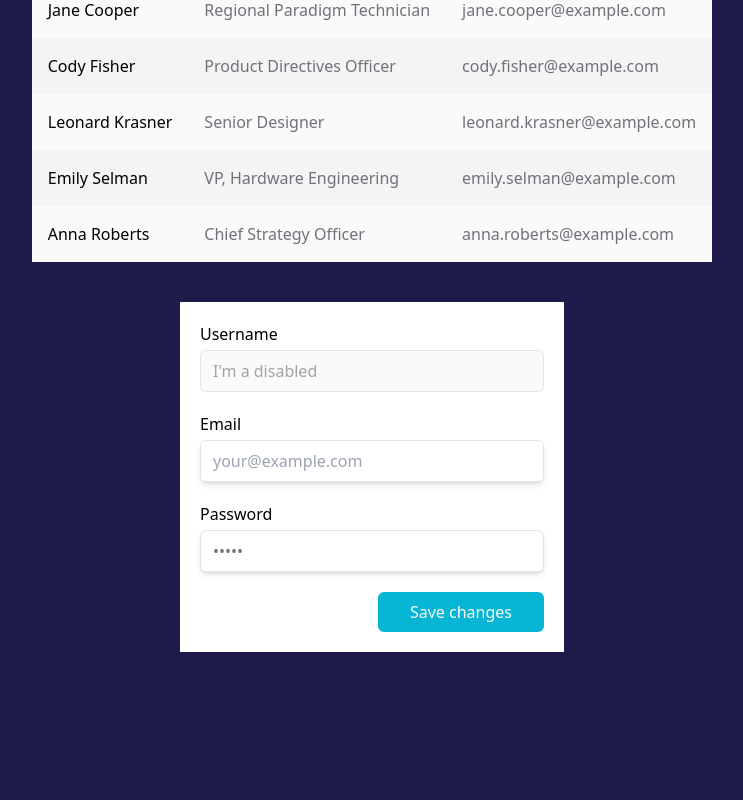
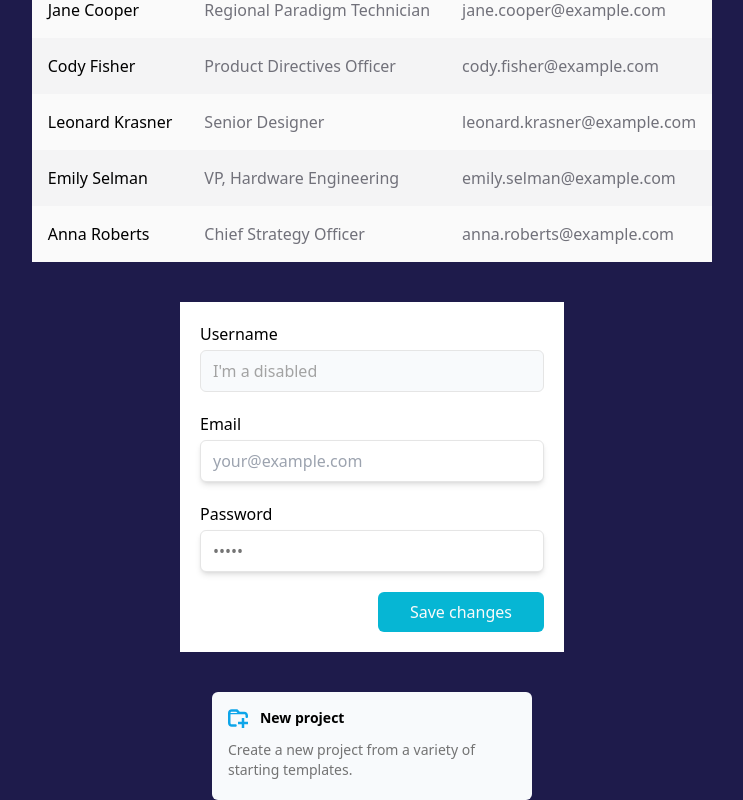
Before and after one commit to Lachicagladiadora/learning-tailwind, a React (Vite) app: page / in a window 1280 px wide. Shown: the part 845-1645 px from the top of the page, without its empty margins (268-1011 px from the left). Before the commit the page ends 1497 px from the top, so only its background shows below. Built offline with nearby package versions, Linux system fonts and the light colour scheme.

Commit message:
chore: new project

```diff
--- a/src/App.jsx
+++ b/src/App.jsx
@@ -6,6 +6,7 @@ import { ButtonActive } from "./components/ButtonActive";
 import { ContactsList } from "./components/ContactsList";
 import { PeopleTable } from "./components/PeopleTable";
 import { Form } from "./components/Form";
+import { NewProject } from "./components/NewProject";
 
 
 const contactsListData = [
@@ -80,6 +81,8 @@ function App() {
         <ContactsList contactsData={contactsListData} />
         <PeopleTable peopleList={peopleListData} />
         <Form />
+        <NewProject />
+
       </div>
     </div>
   );
--- /dev/null
+++ b/src/components/NewProject.jsx
@@ -0,0 +1,24 @@
+export const NewProject = () => {
+  return (
+    <a href="https://github.com/Lachicagladiadora/learning-tailwind" className="group w-[320px] h-[108px] rounded-md bg-slate-50 p-4 text-sm flex flex-col gap-3 hover:bg-sky-500">
+      <div className="flex gap-3 font-bold group-hover:text-white">
+        <div className="h-4 w-5  fill-sky-500 group-hover:fill-white">
+          <svg viewBox="0 0 16 16" xmlns="http://www.w3.org/2000/svg" fill="fill-current">
+            <g id="SVGRepo_bgCarrier" strokeWidth="0">
+            </g>
+            <g id="SVGRepo_tracerCarrier" strokeLinecap="round" strokeLinejoin="round">
+            </g>
+            <g id="SVGRepo_iconCarrier">
+              <path d="m 3 1 c -1.644531 0 -3 1.355469 -3 3 v 8 c 0 1.644531 1.355469 3 3 3 h 3 c 0.550781 0 1 -0.449219 1 -1 s -0.449219 -1 -1 -1 h -3 c -0.5625 0 -1 -0.4375 -1 -1 v -7 h 11 c 0.5625 0 1 0.4375 1 1 v 1 c 0 0.550781 0.449219 1 1 1 s 1 -0.449219 1 -1 v -1 c 0 -1.644531 -1.355469 -3 -3 -3 h -3.585938 l -1.707031 -1.707031 c -0.1875 -0.1875 -0.441406 -0.292969 -0.707031 -0.292969 z m 0 2 h 3.585938 l 1 1 h -5.585938 c 0 -0.5625 0.4375 -1 1 -1 z m 8 5 v 3 h -3 v 2 h 3 v 3 h 2 v -3 h 3 v -2 h -3 v -3 z m 0 0" fill="#f5f5f50">
+              </path>
+            </g>
+          </svg>
+        </div>
+        <h3>New project</h3>
+      </div>
+      <div className="text-neutral-500 group-hover:text-white">
+        <p>Create a new project from a variety of starting templates.</p>
+      </div>
+    </a>
+  )
+}
```
